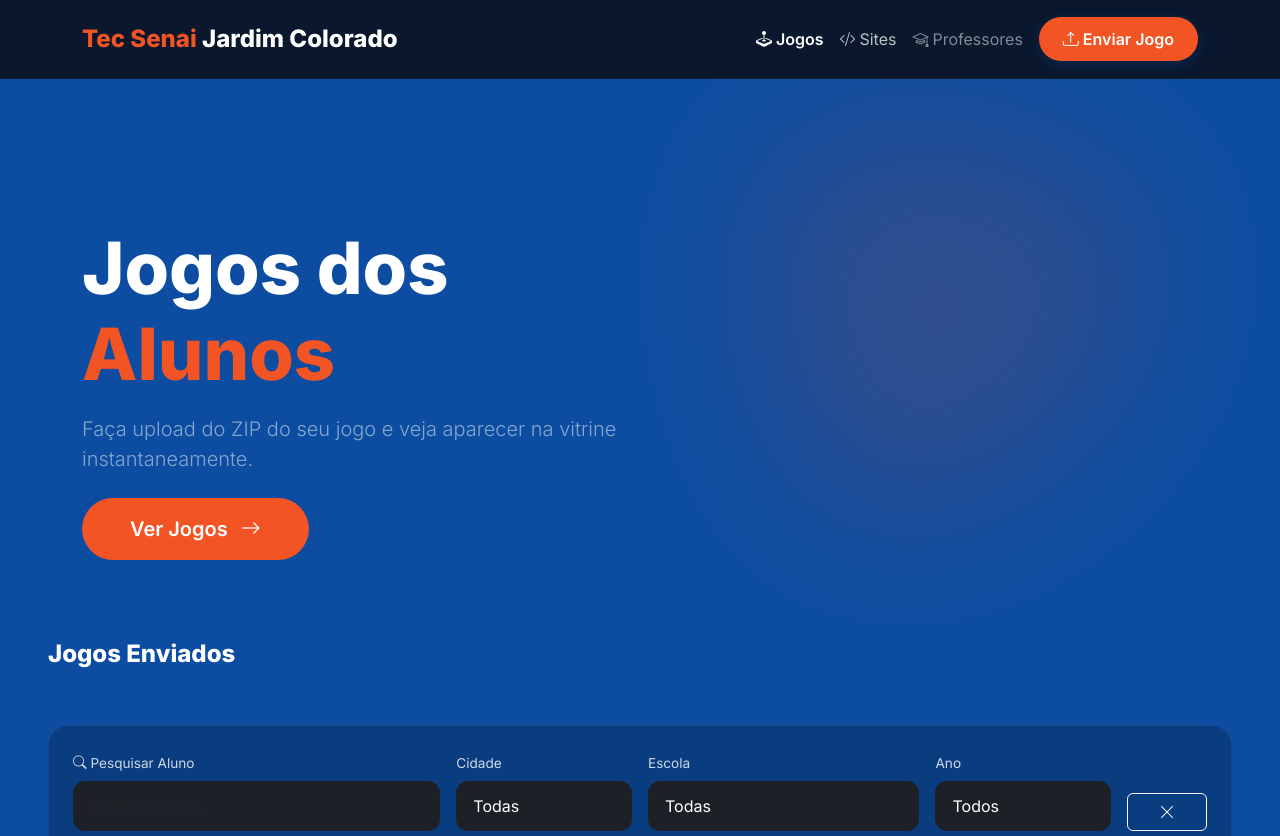
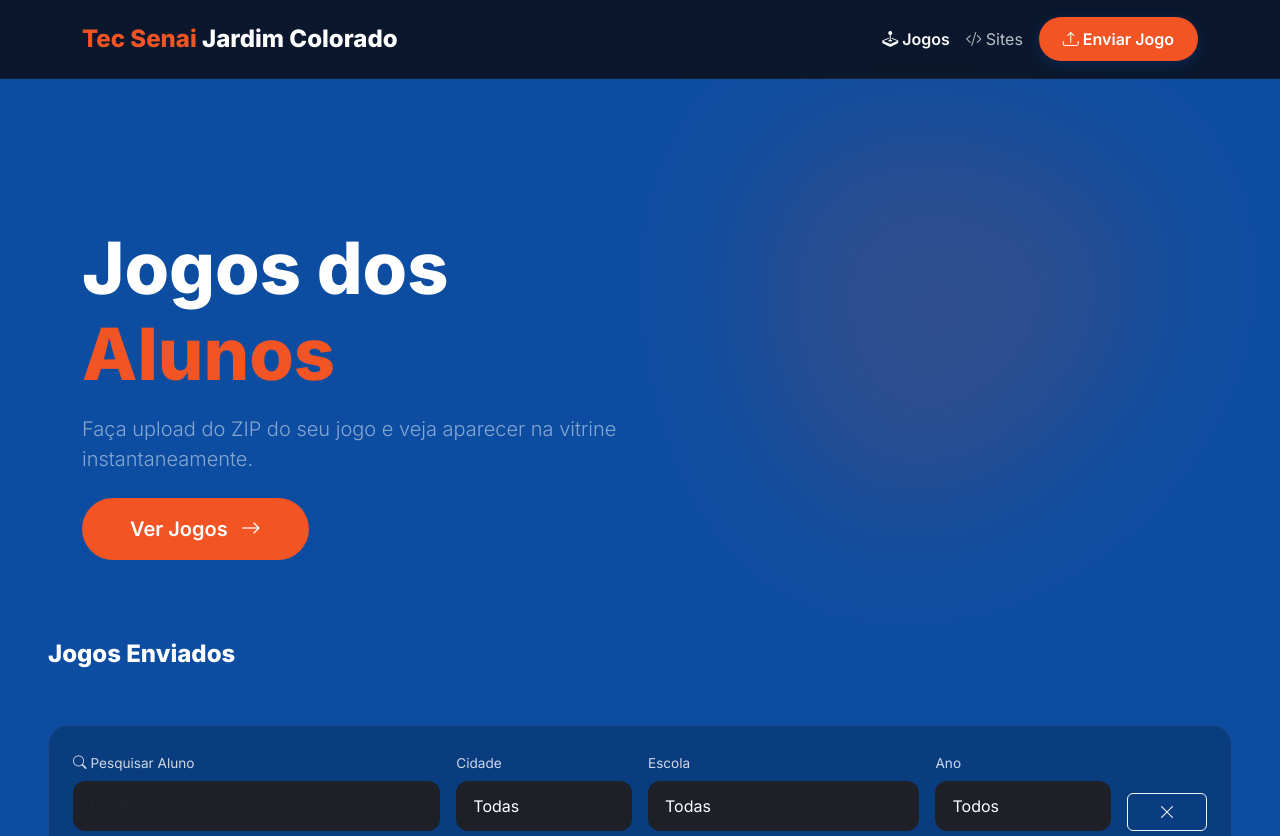
Before and after one commit to GuilhermedeMoura/tec-jogos-senai-jc, a website: page public/index.html in a window 1280 px wide. Shown: the top 836 px of the page. Drawn offline with nearby package versions, Linux system fonts and the light colour scheme; no server answers.

Commit message:
remove link teacher page

```diff
--- a/public/index.html
+++ b/public/index.html
@@ -25,7 +25,6 @@
             <div class="d-flex align-items-center gap-3">
                 <a href="/" class="nav-link text-light fw-semibold"><i class="bi bi-joystick me-1"></i>Jogos</a>
                 <a href="/sites.html" class="nav-link text-light opacity-75"><i class="bi bi-code-slash me-1"></i>Sites</a>
-                <a href="/professores.html" class="nav-link text-light opacity-50" title="Área dos Professores"><i class="bi bi-mortarboard me-1"></i>Professores</a>
                 <button class="btn btn-modern-primary" data-bs-toggle="modal" data-bs-target="#uploadModal">
                     <i class="bi bi-upload"></i> Enviar Jogo
                 </button>
```
